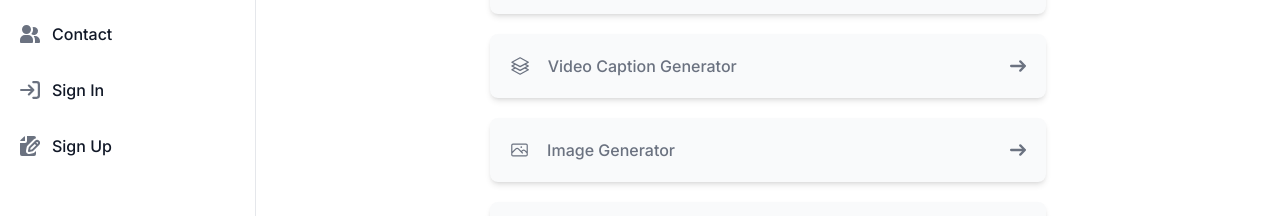
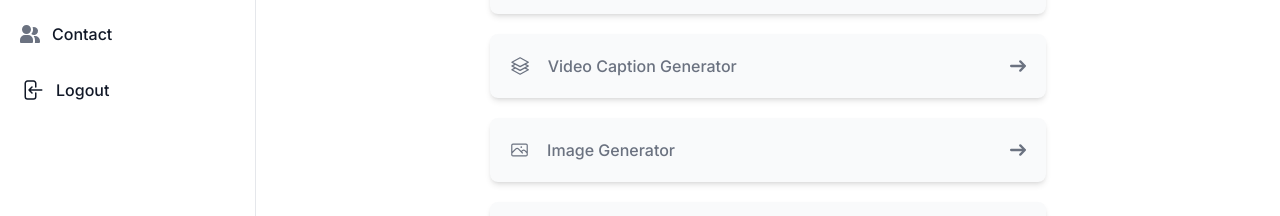
Before and after one commit to Priyanshu9898/PixelPioneer-AI-tool, a Next.js app in the folder frontend/: page / in a window 1280 px wide. Shown: the part 346-562 px from the top of the page. Built offline with nearby package versions, Linux system fonts and the light colour scheme.

Commit message:
Logout button added in siebar

```diff
--- a/frontend/components/NavbarWithSidebar.tsx
+++ b/frontend/components/NavbarWithSidebar.tsx
@@ -311,65 +311,28 @@ const NavbarWithSidebar = () => {
                   <span className="flex-1 ml-3 whitespace-nowrap">Contact</span>
                 </Link>
               </li>
-              {/* <li>
-                <Link
-                  href="#"
-                  className="flex items-center p-2 text-gray-900 rounded-lg dark:text-white hover:bg-gray-100 dark:hover:bg-gray-700 group"
-                >
-                  <svg
-                    className="flex-shrink-0 w-5 h-5 text-gray-500 transition duration-75 dark:text-gray-400 group-hover:text-gray-900 dark:group-hover:text-white"
-                    aria-hidden="true"
-                    xmlns="http://www.w3.org/2000/svg"
-                    fill="currentColor"
-                    viewBox="0 0 18 20"
-                  >
-                    <path d="M17 5.923A1 1 0 0 0 16 5h-3V4a4 4 0 1 0-8 0v1H2a1 1 0 0 0-1 .923L.086 17.846A2 2 0 0 0 2.08 20h13.84a2 2 0 0 0 1.994-2.153L17 5.923ZM7 9a1 1 0 0 1-2 0V7h2v2Zm0-5a2 2 0 1 1 4 0v1H7V4Zm6 5a1 1 0 1 1-2 0V7h2v2Z" />
-                  </svg>
-                  <span className="flex-1 ml-3 whitespace-nowrap">
-                    Products
-                  </span>
-                </Link>
-              </li> */}
-              <li>
-                <Link
-                  href="/login"
-                  className="flex items-center p-2 text-gray-900 rounded-lg dark:text-white hover:bg-gray-100 dark:hover:bg-gray-700 group"
-                >
-                  <svg
-                    className="flex-shrink-0 w-5 h-5 text-gray-500 transition duration-75 dark:text-gray-400 group-hover:text-gray-900 dark:group-hover:text-white"
-                    aria-hidden="true"
-                    xmlns="http://www.w3.org/2000/svg"
-                    fill="none"
-                    viewBox="0 0 18 16"
-                  >
-                    <path
-                      stroke="currentColor"
-                      strokeLinecap="round"
-                      strokeLinejoin="round"
-                      strokeWidth="2"
-                      d="M1 8h11m0 0L8 4m4 4-4 4m4-11h3a2 2 0 0 1 2 2v10a2 2 0 0 1-2 2h-3"
-                    />
-                  </svg>
-                  <span className="flex-1 ml-3 whitespace-nowrap">Sign In</span>
-                </Link>
-              </li>
+
               <li>
                 <Link
                   href="/register"
-                  className="flex items-center p-2 text-gray-900 rounded-lg dark:text-white hover:bg-gray-100 dark:hover:bg-gray-700 group"
+                  className="hover:text-red-500 flex items-center p-2 text-gray-900 rounded-lg dark:text-white hover:bg-gray-100 dark:hover:bg-gray-700 group"
                 >
                   <svg
-                    className="flex-shrink-0 w-5 h-5 text-gray-500 transition duration-75 dark:text-gray-400 group-hover:text-gray-900 dark:group-hover:text-white"
-                    aria-hidden="true"
                     xmlns="http://www.w3.org/2000/svg"
-                    fill="currentColor"
-                    viewBox="0 0 20 20"
+                    fill="none"
+                    viewBox="0 0 24 24"
+                    strokeWidth={1.5}
+                    stroke="currentColor"
+                    className="w-6 h-6"
                   >
-                    <path d="M5 5V.13a2.96 2.96 0 0 0-1.293.749L.879 3.707A2.96 2.96 0 0 0 .13 5H5Z" />
-                    <path d="M6.737 11.061a2.961 2.961 0 0 1 .81-1.515l6.117-6.116A4.839 4.839 0 0 1 16 2.141V2a1.97 1.97 0 0 0-1.933-2H7v5a2 2 0 0 1-2 2H0v11a1.969 1.969 0 0 0 1.933 2h12.134A1.97 1.97 0 0 0 16 18v-3.093l-1.546 1.546c-.413.413-.94.695-1.513.81l-3.4.679a2.947 2.947 0 0 1-1.85-.227 2.96 2.96 0 0 1-1.635-3.257l.681-3.397Z" />
-                    <path d="M8.961 16a.93.93 0 0 0 .189-.019l3.4-.679a.961.961 0 0 0 .49-.263l6.118-6.117a2.884 2.884 0 0 0-4.079-4.078l-6.117 6.117a.96.96 0 0 0-.263.491l-.679 3.4A.961.961 0 0 0 8.961 16Zm7.477-9.8a.958.958 0 0 1 .68-.281.961.961 0 0 1 .682 1.644l-.315.315-1.36-1.36.313-.318Zm-5.911 5.911 4.236-4.236 1.359 1.359-4.236 4.237-1.7.339.341-1.699Z" />
+                    <path
+                      strokeLinecap="round"
+                      strokeLinejoin="round"
+                      d="M15.75 9V5.25A2.25 2.25 0 0013.5 3h-6a2.25 2.25 0 00-2.25 2.25v13.5A2.25 2.25 0 007.5 21h6a2.25 2.25 0 002.25-2.25V15M12 9l-3 3m0 0l3 3m-3-3h12.75"
+                    />
                   </svg>
-                  <span className="flex-1 ml-3 whitespace-nowrap">Sign Up</span>
+
+                  <span className="flex-1 ml-3 whitespace-nowrap">Logout</span>
                 </Link>
               </li>
             </ul>
--- a/frontend/tailwind.config.js
+++ b/frontend/tailwind.config.js
@@ -15,7 +15,7 @@ module.exports = {
       },
     },
   },
-  darkMode: 'class',
+  darkMode: 'media',
   plugins: [
     require("flowbite/plugin")
   ],
```
